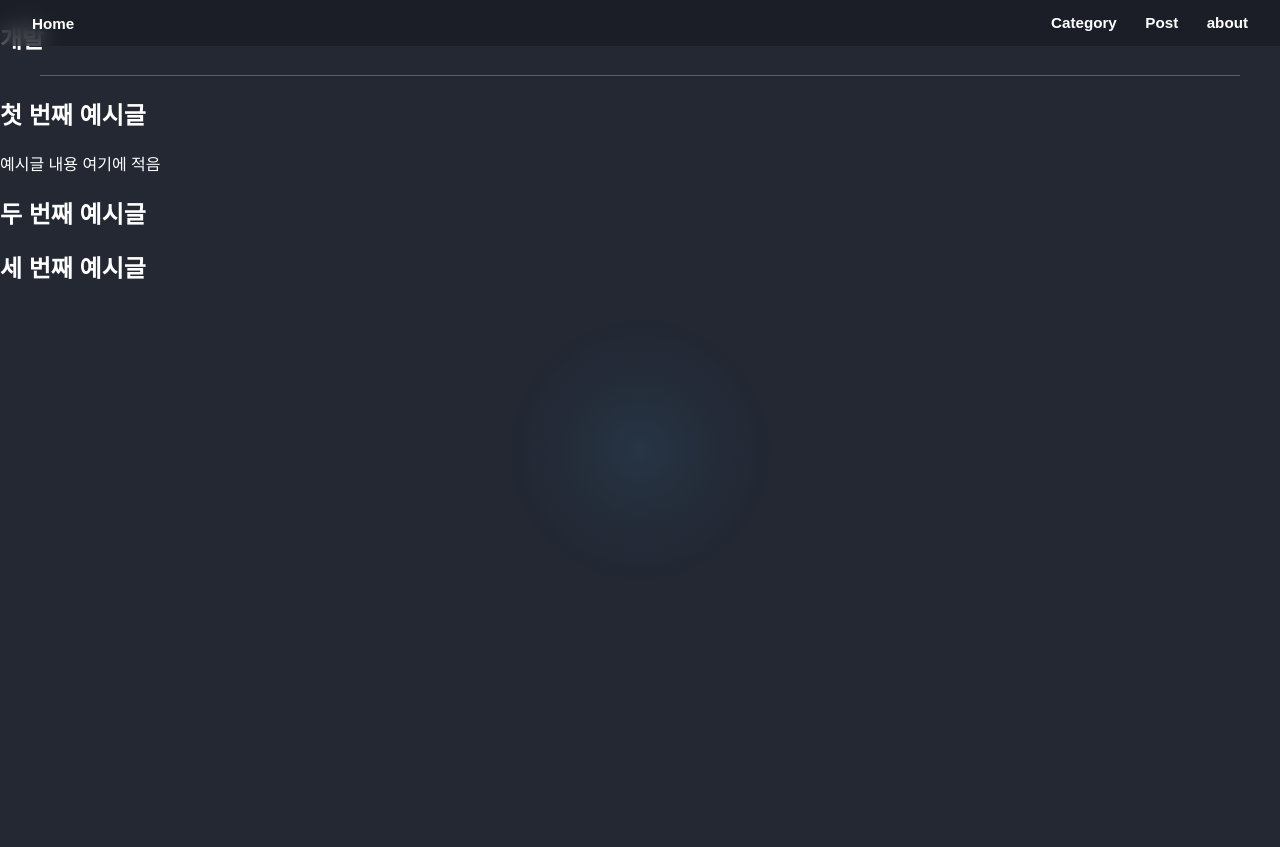
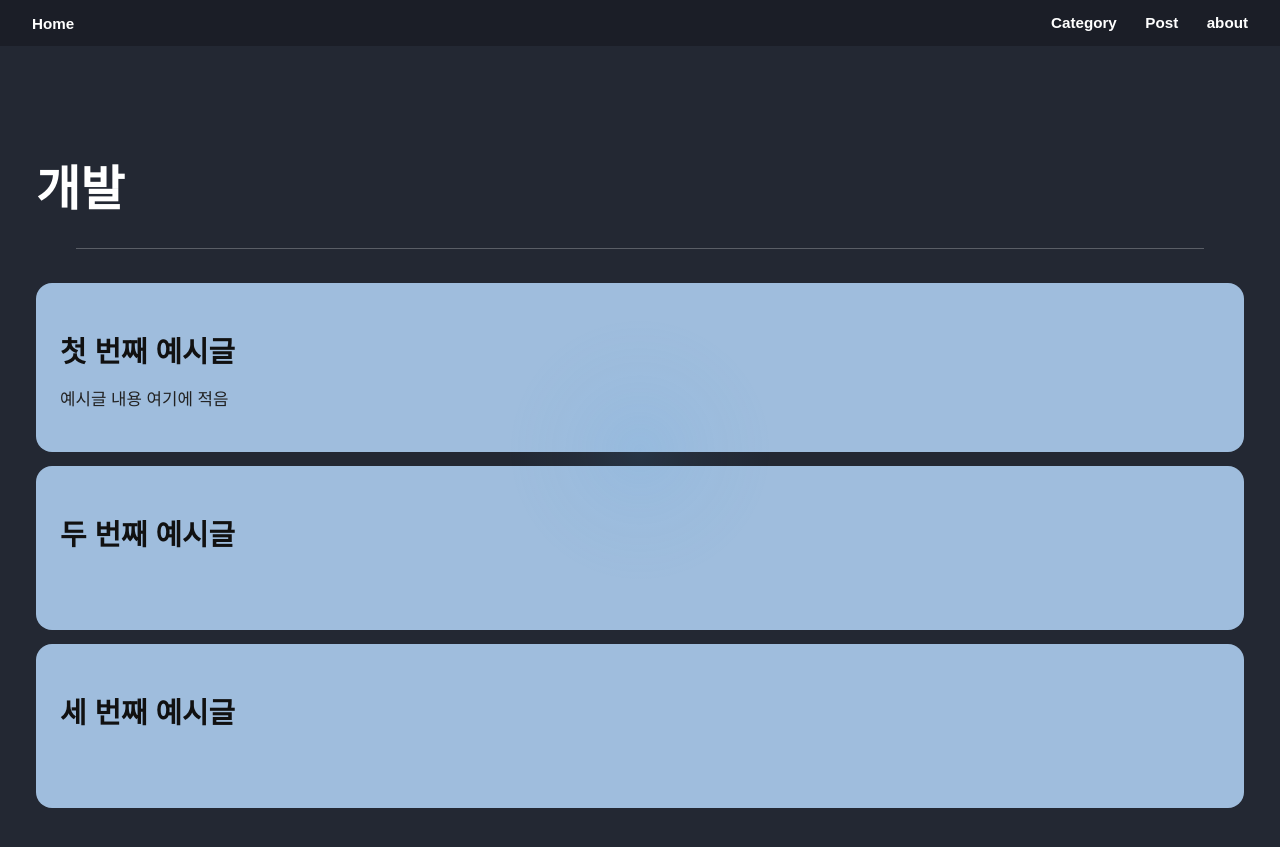
Before and after one commit to nonono2525/nonono2525.github.io, a Jekyll site: the page built from _pages/category-dev.md, in a window 1280 px wide and 900 px high. Shown: the top 847 px of the window. Built offline with Jekyll 4.4.1, drawn with Linux system fonts in a browser that asks for light colours.

Commit message:
Update custom.css

```diff
--- a/assets/css/custom.css
+++ b/assets/css/custom.css
@@ -380,3 +380,49 @@ body {
     height: 140px;
   }
 }
+
+.category-detail-section {
+  min-height: 100vh;
+  padding: 110px 36px 36px;
+}
+
+.category-detail-title {
+  font-size: 3rem;
+  font-weight: 800;
+  margin-bottom: 28px;
+}
+
+.category-post-list {
+  display: flex;
+  flex-direction: column;
+  gap: 14px;
+  margin-top: 34px;
+}
+
+.category-post-card {
+  display: block;
+  background: #9fbddd;
+  color: #111;
+  text-decoration: none;
+  border-radius: 16px;
+  padding: 22px 24px;
+  min-height: 120px;
+  transition: transform 0.15s cubic-bezier(.36,2,.6,1), box-shadow 0.2s;
+}
+
+.category-post-card:hover {
+  transform: translateY(-2px) scale(1.01);
+  box-shadow: 0 10px 28px rgba(77,166,232,0.22);
+}
+
+.category-post-card h2 {
+  font-size: 1.8rem;
+  margin-bottom: 16px;
+  color: #111;
+}
+
+.category-post-card p {
+  font-size: 1.05rem;
+  line-height: 1.6;
+  color: #222;
+}
```
